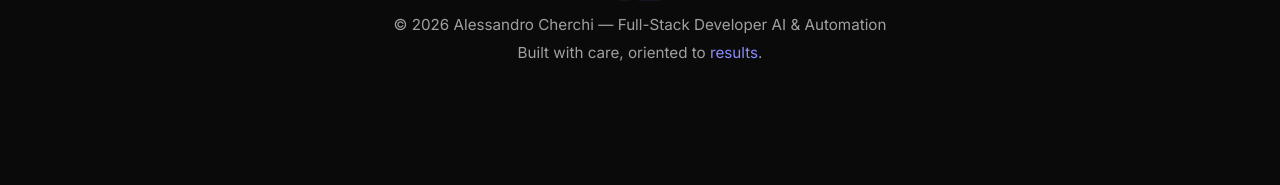
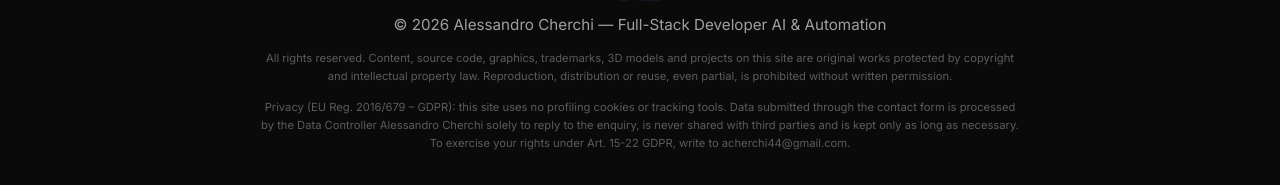
Before and after one commit to AlessandroCherchi/AlessandroCherchi.github.io, a plain HTML site: page index.html in a window 1280 px wide. Shown: the part 7348-7533 px from the top of the page. Before the commit the page ends 7445 px from the top, so only its background shows below. Drawn offline with Linux system fonts and the light colour scheme; some packages are replaced by stand-ins of ours; a script that the page names is missing.

Commit message:
Footer: copyright + GDPR notice

```diff
--- a/index.html
+++ b/index.html
@@ -637,6 +637,7 @@
         /* Footer */
         .site-footer { text-align:center; padding:2rem 1.8rem; border-top:1px solid var(--border-subtle); font-size:0.8rem; color:var(--text-tertiary); position:relative; z-index:1; }
         .site-footer a { color:var(--accent); }
+        .site-footer .footer-legal { max-width:760px; margin:0.8rem auto 0; font-size:0.7rem; line-height:1.6; color:var(--text-tertiary); opacity:0.85; }
 
         /* Hidden login */
         .hidden-login-trigger {
@@ -1438,7 +1439,8 @@
             </a>
         </div>
         <p>&copy; <span id="currentYear"></span> <span data-i18n="footer_author">Alessandro Cherchi — Full-Stack Developer AI & Automation</span></p>
-        <p style="margin-top:0.2rem;"><span data-i18n="footer_built">Costruito con cura, orientato ai</span> <a href="#servizi" data-i18n="footer_results">risultati</a>.</p>
+        <p class="footer-legal" data-i18n="footer_rights">Tutti i diritti riservati. Contenuti, codice sorgente, grafiche, marchi, modelli 3D e progetti presenti su questo sito sono opere originali protette dalla normativa su diritto d'autore (L. 633/1941) e proprietà intellettuale. Riproduzione, distribuzione o riutilizzo, anche parziali, vietati senza autorizzazione scritta.</p>
+        <p class="footer-legal" data-i18n="footer_privacy">Privacy (Reg. UE 2016/679 – GDPR): questo sito non utilizza cookie di profilazione né strumenti di tracciamento. I dati inviati tramite il modulo di contatto sono trattati dal Titolare Alessandro Cherchi al solo fine di rispondere alla richiesta, non sono ceduti a terzi e sono conservati per il tempo strettamente necessario. Per esercitare i diritti previsti dagli artt. 15-22 GDPR scrivere a acherchi44@gmail.com.</p>
     </footer>
 
     <script type="application/ld+json">
@@ -1604,8 +1606,8 @@
                     edu_role6: "Contractor Developer",
                     edu_desc6: "MindLead LLC",
                     footer_author: "Alessandro Cherchi — Full-Stack Developer AI & Automation",
-                    footer_built: "Costruito con cura, orientato ai",
-                    footer_results: "risultati",
+                    footer_rights: "Tutti i diritti riservati. Contenuti, codice sorgente, grafiche, marchi, modelli 3D e progetti presenti su questo sito sono opere originali protette dalla normativa su diritto d'autore (L. 633/1941) e proprietà intellettuale. Riproduzione, distribuzione o riutilizzo, anche parziali, vietati senza autorizzazione scritta.",
+                    footer_privacy: "Privacy (Reg. UE 2016/679 – GDPR): questo sito non utilizza cookie di profilazione né strumenti di tracciamento. I dati inviati tramite il modulo di contatto sono trattati dal Titolare Alessandro Cherchi al solo fine di rispondere alla richiesta, non sono ceduti a terzi e sono conservati per il tempo strettamente necessario. Per esercitare i diritti previsti dagli artt. 15-22 GDPR scrivere a acherchi44@gmail.com.",
                     login_title: "Accesso Riservato",
                     login_subtitle: "Area amministrativa portfolio",
                     login_user_ph: "Username",
@@ -1741,8 +1743,8 @@
                     edu_role6: "Contractor Developer",
                     edu_desc6: "MindLead LLC",
                     footer_author: "Alessandro Cherchi — Full-Stack Developer AI & Automation",
-                    footer_built: "Built with care, oriented to",
-                    footer_results: "results",
+                    footer_rights: "All rights reserved. Content, source code, graphics, trademarks, 3D models and projects on this site are original works protected by copyright and intellectual property law. Reproduction, distribution or reuse, even partial, is prohibited without written permission.",
+                    footer_privacy: "Privacy (EU Reg. 2016/679 – GDPR): this site uses no profiling cookies or tracking tools. Data submitted through the contact form is processed by the Data Controller Alessandro Cherchi solely to reply to the enquiry, is never shared with third parties and is kept only as long as necessary. To exercise your rights under Art. 15-22 GDPR, write to acherchi44@gmail.com.",
                     login_title: "Restricted Access",
                     login_subtitle: "Portfolio administrative area",
                     login_user_ph: "Username",
```
